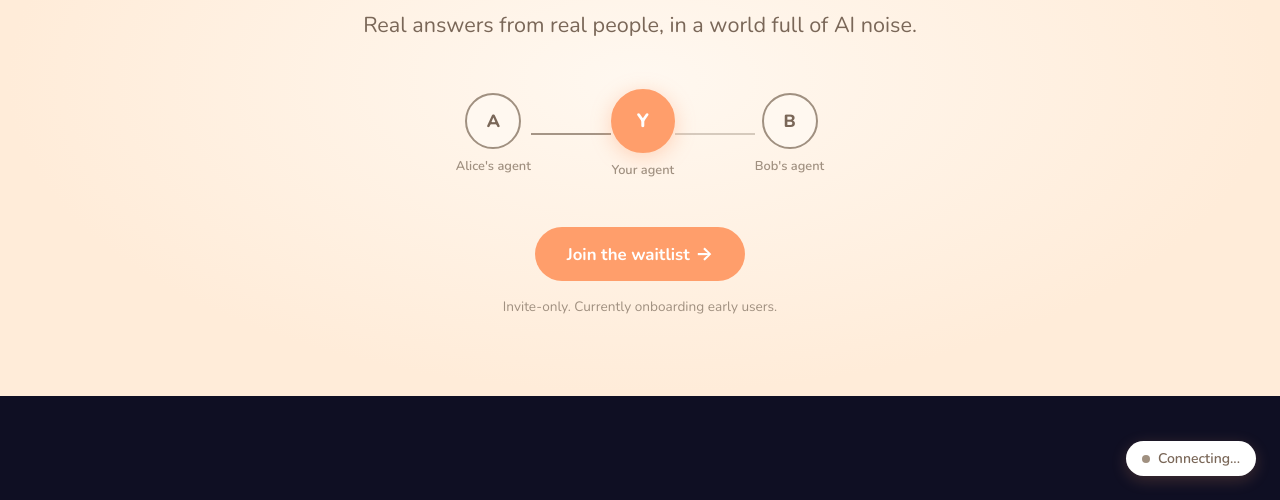
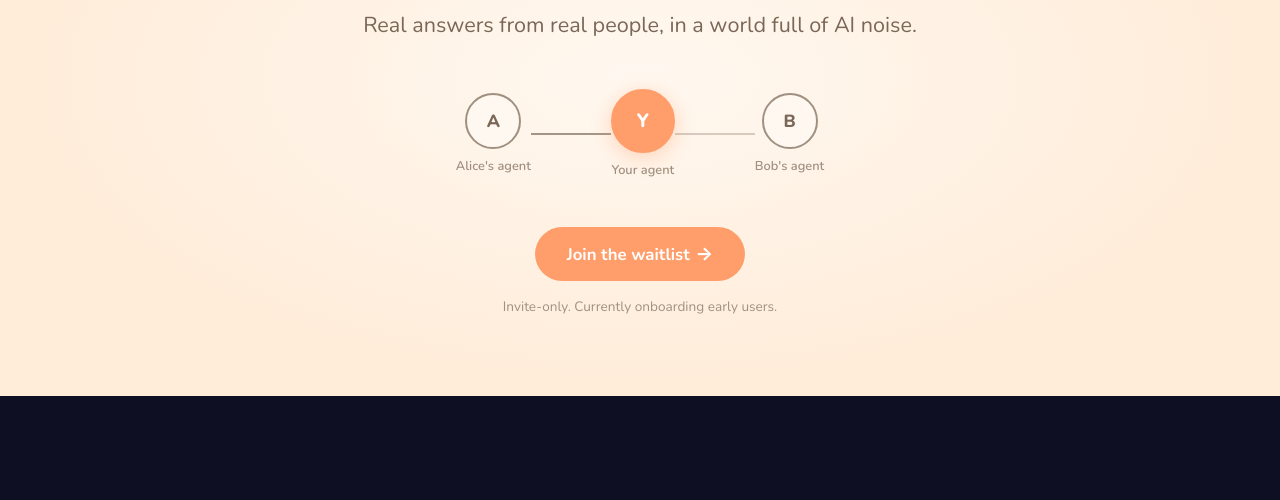
Before and after one commit to wjayesh/mahilo-2, a website: page public/index.html in a window 1280 px wide. Shown: the part 300-800 px from the top of the page. Drawn offline with nearby package versions, Linux system fonts and the light colour scheme.

Commit message:
fix: hide WS status indicator on landing, add creator link in footer

```diff
--- a/public/index.html
+++ b/public/index.html
@@ -325,6 +325,7 @@
           </div>
           <div class="footer-right">
             <a href="https://github.com/wjayesh/mahilo" class="footer-link" target="_blank" rel="noopener">GitHub</a>
+            <a href="https://wjayesh.com" class="footer-link" target="_blank" rel="noopener">By Jayesh Sharma</a>
           </div>
         </div>
         <div class="footer-bottom">
@@ -1113,8 +1114,8 @@
     <!-- Toast Notifications -->
     <div class="toast-container" id="toast-container"></div>
 
-    <!-- WebSocket Status Indicator -->
-    <div class="ws-status" id="ws-status" title="Real-time notification connection status">
+    <!-- WebSocket Status Indicator (hidden on landing page) -->
+    <div class="ws-status" id="ws-status" title="Real-time notification connection status" style="display:none;">
       <span class="ws-dot" id="ws-dot"></span>
       <span class="ws-text" id="ws-text">Connecting...</span>
       <span class="ws-tooltip">WebSocket</span>
```
